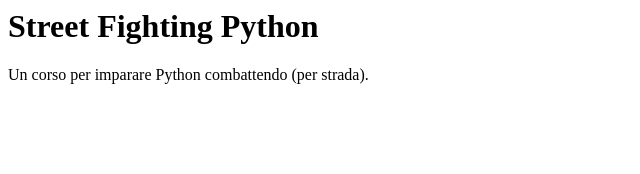
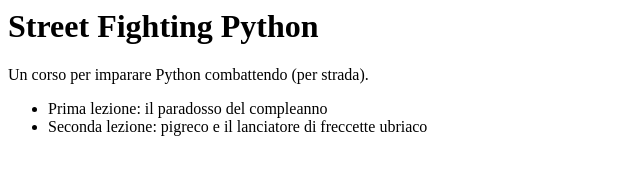
Before and after one commit to cristina1999/street-fighting-python, a plain HTML site: page index.html in a window 1280 px wide. Shown: the whole page, without its empty margins (0-640 px from the left). Drawn offline with Linux system fonts and the light colour scheme.

Commit message:
Update index.html
Aggiunte le descrizioni delle prime lezioni.

```diff
--- a/index.html
+++ b/index.html
@@ -1,2 +1,6 @@
 <h1>Street Fighting Python</h1>
 <p>Un corso per imparare Python combattendo (per strada).</p>
+<ul>
+  <li>Prima lezione: il paradosso del compleanno</li>
+  <li>Seconda lezione: pigreco e il lanciatore di freccette ubriaco</li>
+</ul>
```
